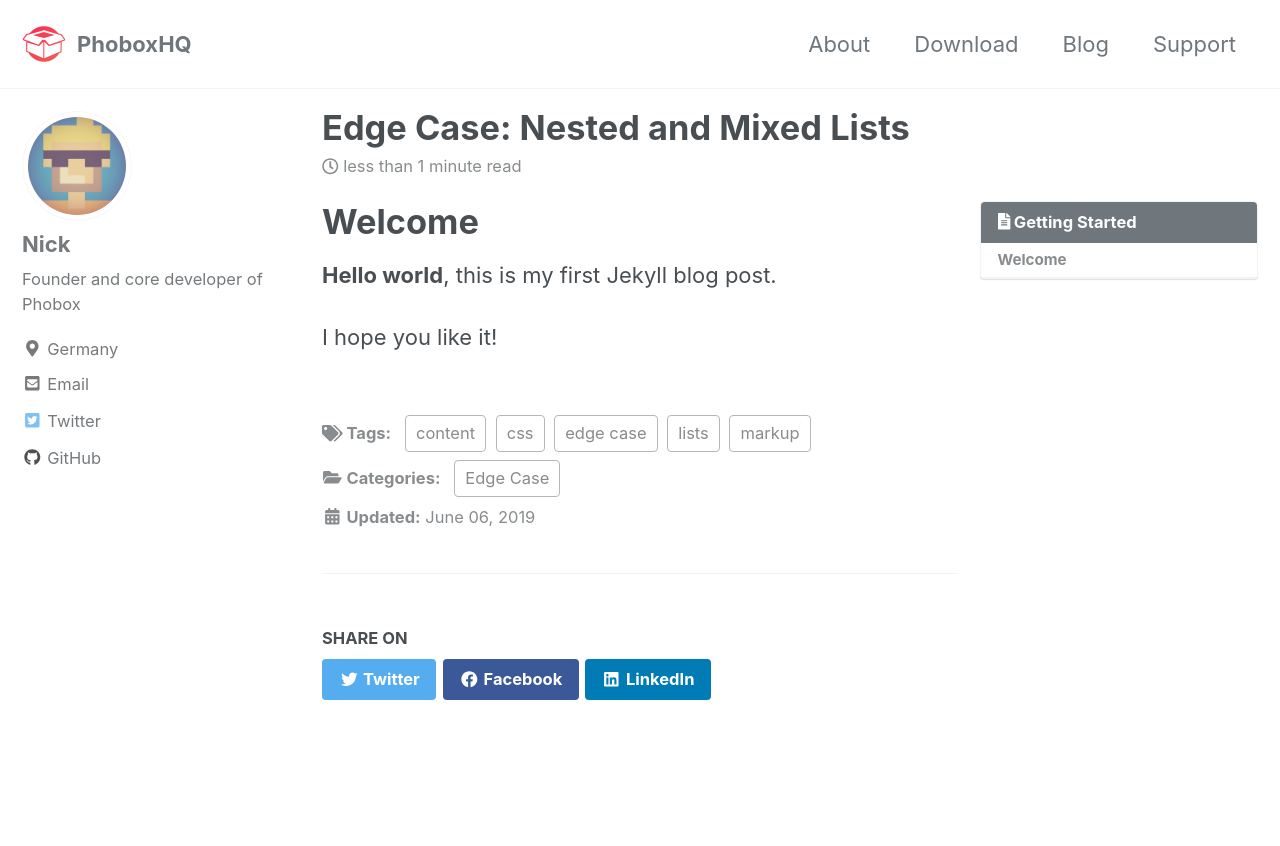
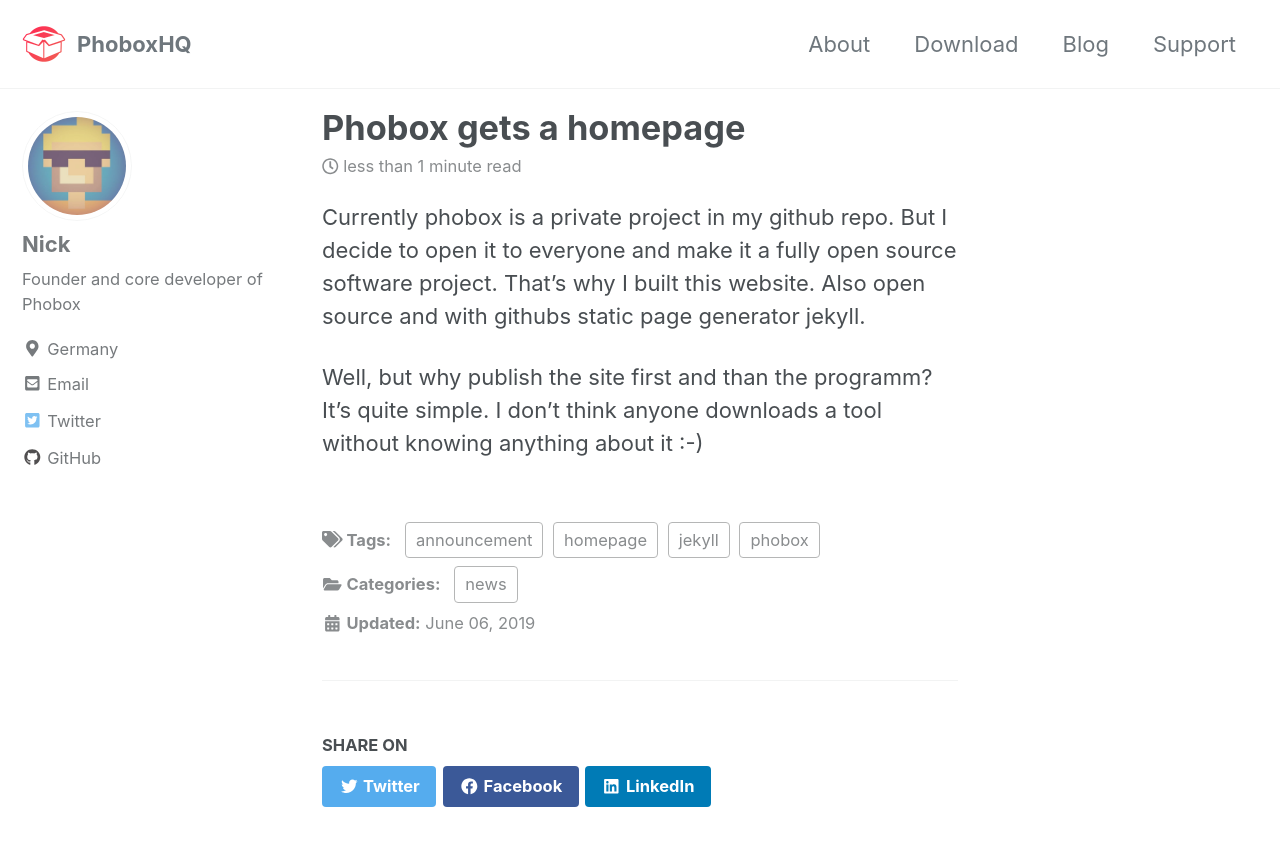
Before and after one commit to phoboxhq/home2, a Jekyll site: the page built from _posts/2019-06-06-testing-posts.md, in a window 1280 px wide and 900 px high. Shown: the top 846 px of the window. Built offline with Jekyll 4.4.1, drawn with Linux system fonts in a browser that asks for light colours; cached includes are drawn as plain includes; nearby versions of some CDN libraries.

Commit message:
Adding first post

```diff
--- a/_posts/2019-06-06-testing-posts.md
+++ b/_posts/2019-06-06-testing-posts.md
@@ -1,19 +1,14 @@
 ---
-title: "Edge Case: Nested and Mixed Lists"
+title: "Phobox gets a homepage"
 categories:
-  - Edge Case
+  - news
 tags:
-  - content
-  - css
-  - edge case
-  - lists
-  - markup
+  - homepage
+  - jekyll
+  - phobox
+  - announcement
 ---
 
-{% include toc title="Getting Started" %}
+Currently phobox is a private project in my github repo. But I decide to open it to everyone and make it a fully open source software project. That's why I built this website. Also open source and with githubs static page generator jekyll.
 
-# Welcome
-
-**Hello world**, this is my first Jekyll blog post.
-
-I hope you like it!
+Well, but why publish the site first and than the programm? It's quite simple. I don't think anyone downloads a tool without knowing anything about it :-)
```
